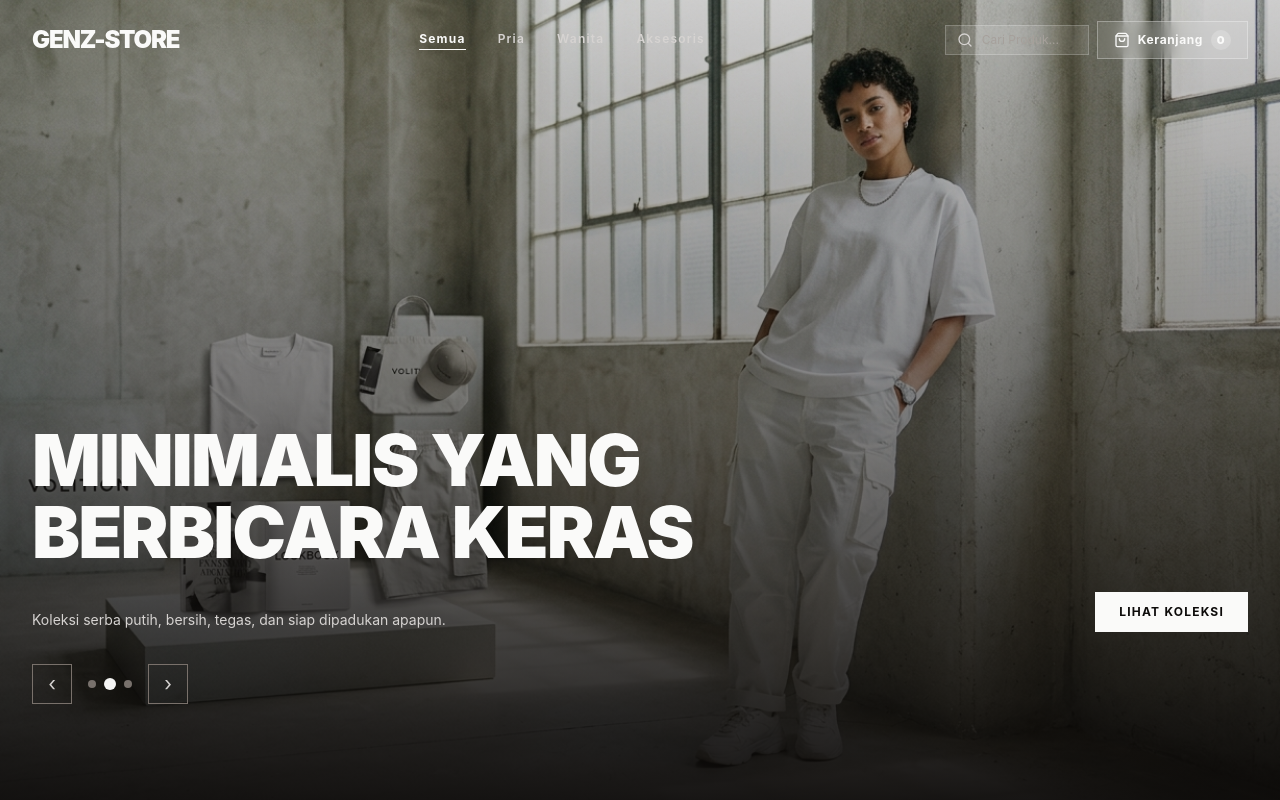
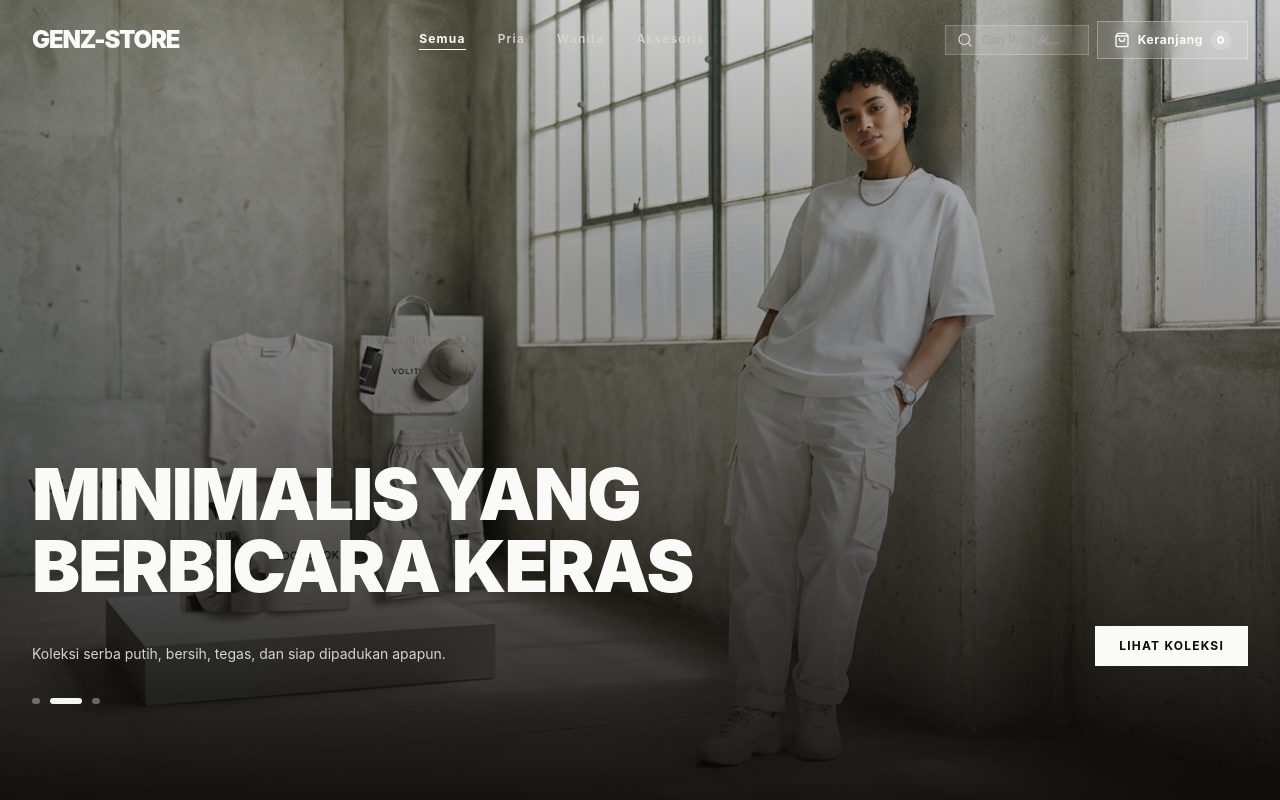
Before and after one commit to glh304/genz-store, a React (Vite) app: page / in a window 1280 px wide. Shown: the top 800 px of the page. Built offline with nearby package versions, Linux system fonts and the light colour scheme.

Commit message:
style(hero): replace arrow buttons with sleek pill indicators

```diff
--- a/src/components/Hero.jsx
+++ b/src/components/Hero.jsx
@@ -100,37 +100,20 @@ export default function Hero() {
           </a>
         </div>
 
-        <div className="mt-8 flex items-center gap-4">
-          <button
-            onClick={goPrev}
-            className="w-10 h-10 border border-stone-500 hover:border-stone-100 text-stone-300 hover:text-stone-50 flex items-center justify-center transition text-xl"
-            aria-label="Slide sebelumnya"
-          >
-            ‹
-          </button>
-          <div className="flex gap-2 items-center">
+        <div className="mt-8 flex gap-2.5 items-center">
           {slides.map((_, i) => (
             <button
               key={i}
               onClick={() => setActiveIndex(i)}
-                className="rounded-full transition-all duration-300"
+              className="h-1.5 transition-all duration-300 rounded-full cursor-pointer"
               style={{
-                  width: i === activeIndex ? "0.75rem" : "0.5rem",
-                  height: i === activeIndex ? "0.75rem" : "0.5rem",
-                  background: i === activeIndex ? "#f5f5f4" : "#78716c",
+                width: i === activeIndex ? "2rem" : "0.5rem",
+                background: i === activeIndex ? "#f5f5f4" : "rgba(255,255,255,0.35)",
               }}
               aria-label={`Slide ${i + 1}`}
             />
           ))}
         </div>
-          <button
-            onClick={goNext}
-            className="w-10 h-10 border border-stone-500 hover:border-stone-100 text-stone-300 hover:text-stone-50 flex items-center justify-center transition text-xl"
-            aria-label="Slide berikutnya"
-          >
-            ›
-          </button>
-        </div>
       </div>
     </section>
   );
```
Lines whose indentation alone changed are shown as unchanged.
